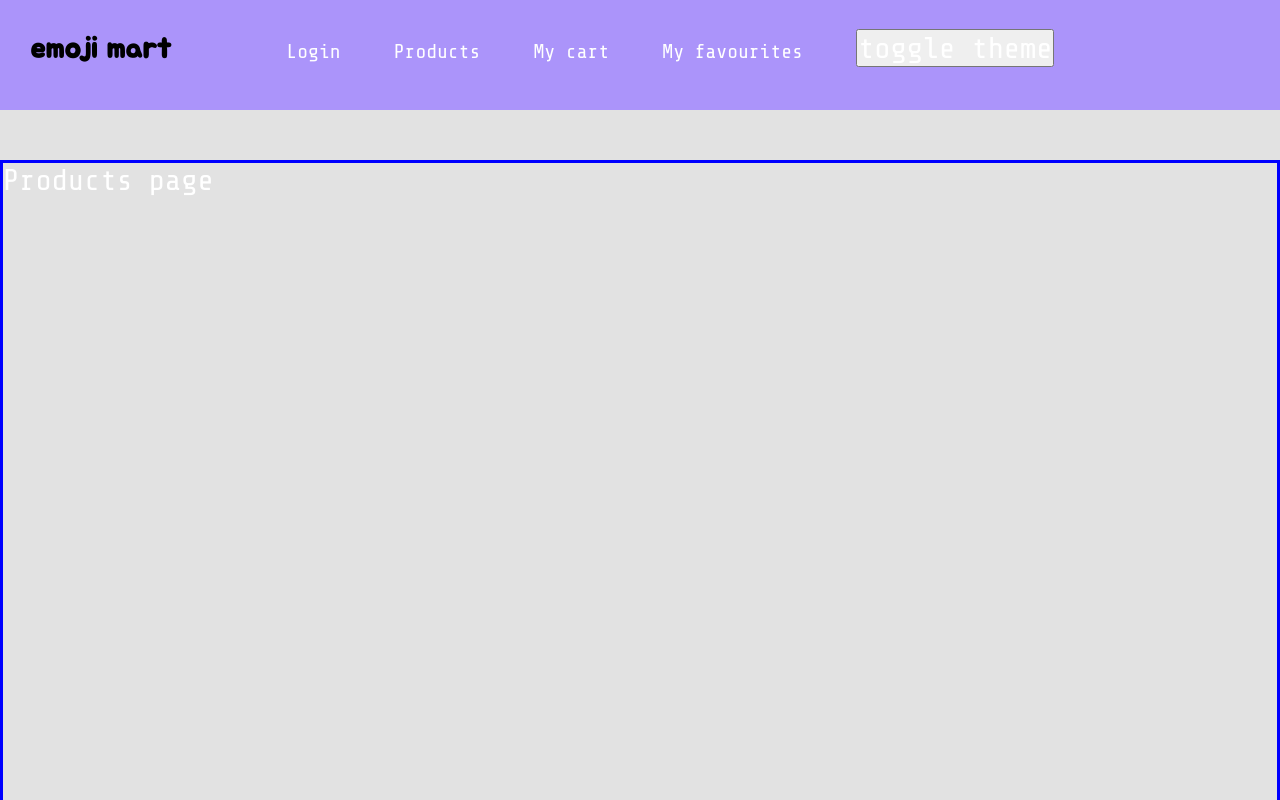
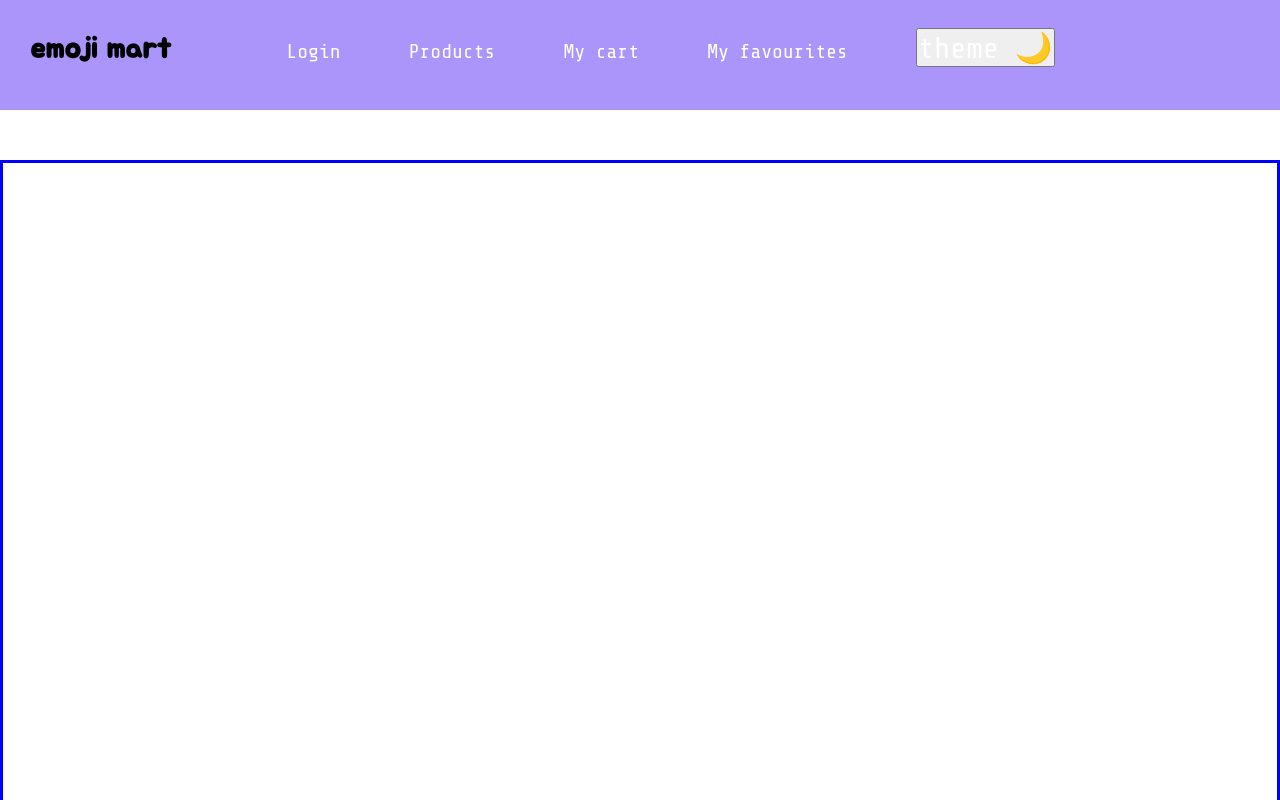
Before and after one commit to solenedel/emoji-mart, a React (Create React App) app: page /products in a window 1280 px wide. Shown: the top 800 px of the page. Built offline with nearby package versions, Linux system fonts and the light colour scheme; a web font is replaced by a local one.

Commit message:
add toggle button emoji logic

```diff
--- a/src/App.js
+++ b/src/App.js
@@ -11,13 +11,16 @@ import { StyledHomePage } from "./components/styled/HomePage.style";
 function App() {
 
 const [theme, setTheme] = useState('light');
+const [toggleButtonIcon, setToggleButtonIcon] = useState('theme 🌙');
 
 // toggle between light and dark themes
 const toggleTheme = () => {
   if (theme === 'light') {
     setTheme('dark');
+    setToggleButtonIcon('theme ☀️');
   } else {
     setTheme('light');
+    setToggleButtonIcon('theme 🌙');
   }
 }
 
@@ -26,7 +29,13 @@ const toggleTheme = () => {
       <Router>
         <div className="App">
           <GlobalStyles />
-          <StyledNavbar theme={theme} setTheme={setTheme} toggleTheme={toggleTheme} />
+          <StyledNavbar
+            theme={theme}
+            setTheme={setTheme}
+            toggleTheme={toggleTheme}
+            toggleButtonIcon={toggleButtonIcon}
+            setToggleButtonIcon={setToggleButtonIcon}
+          />
           <Switch>
             <Route exact path="/">
               <StyledHomePage />
--- a/src/components/Navbar.js
+++ b/src/components/Navbar.js
@@ -1,9 +1,10 @@
-import React from "react";
+import React, { useState } from "react";
 import { Link } from "react-router-dom";
 import { StyledDarkMode } from "./styled/DarkMode.style";
 
 
-const Navbar = ({ className, theme, setTheme, toggleTheme }) => {
+const Navbar = ({ className, theme, setTheme, toggleTheme, toggleButtonIcon }) => {
+
 
   return (
     <div className={className}>
@@ -13,7 +14,7 @@ const Navbar = ({ className, theme, setTheme, toggleTheme }) => {
        <Link to="/products">Products</Link>
        <Link to="/cart">My cart</Link>
        <Link to="/favs">My favourites</Link>
-       <button onClick={toggleTheme}>toggle theme</button>
+       <button onClick={toggleTheme}>{toggleButtonIcon}</button>
      </div>
     </div>
    );
--- a/src/components/styled/theme.js
+++ b/src/components/styled/theme.js
@@ -1,14 +1,10 @@
 
 export const lightTheme = {
-  body: '#E2E2E2',
-  text: '#363537',
-  toggleBorder: '#FFF',
-  gradient: 'linear-gradient(#39598A, #79D7ED)',
+  body: 'white',
+  text: 'black',
 }
 
 export const darkTheme = {
-  body: '#363537',
-  text: '#FAFAFA',
-  toggleBorder: '#6B8096',
-  gradient: 'linear-gradient(#091236, #1E215D)',
+  body: 'black',
+  text: 'white',
 }
```
